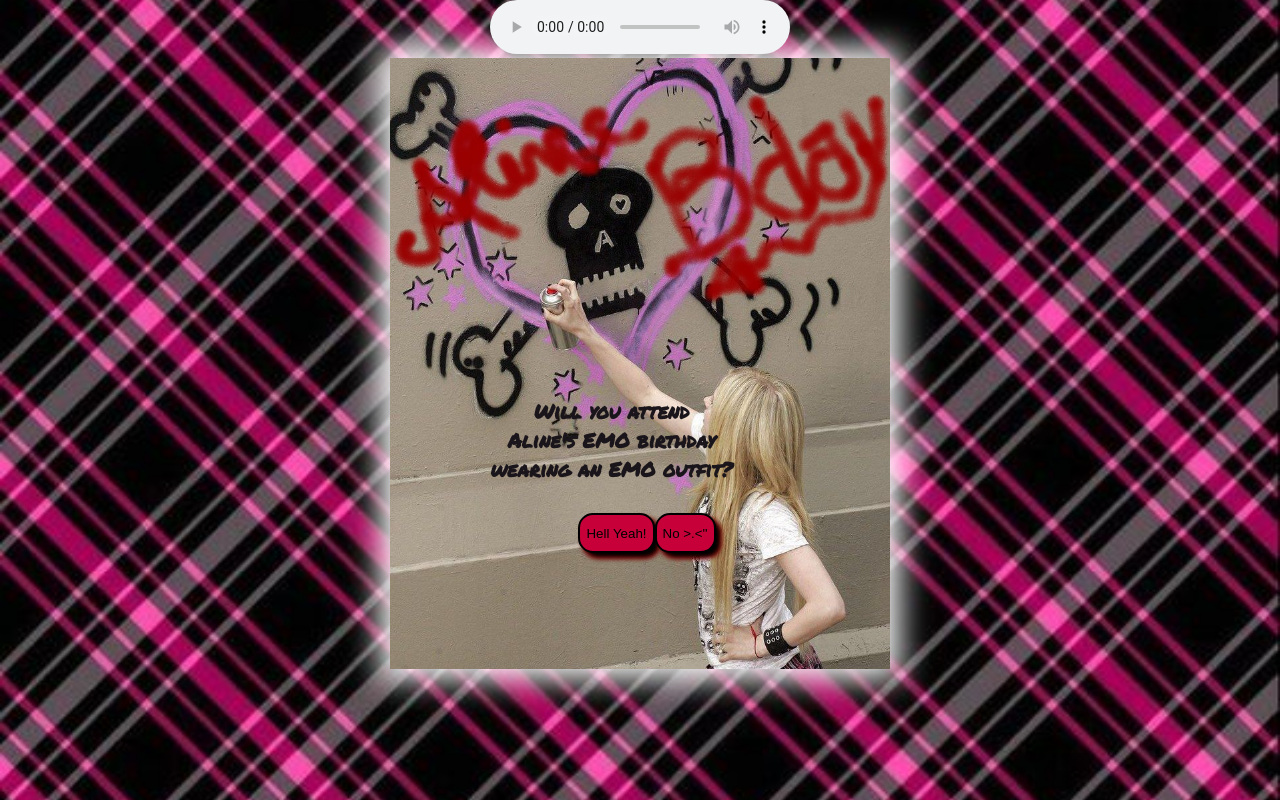
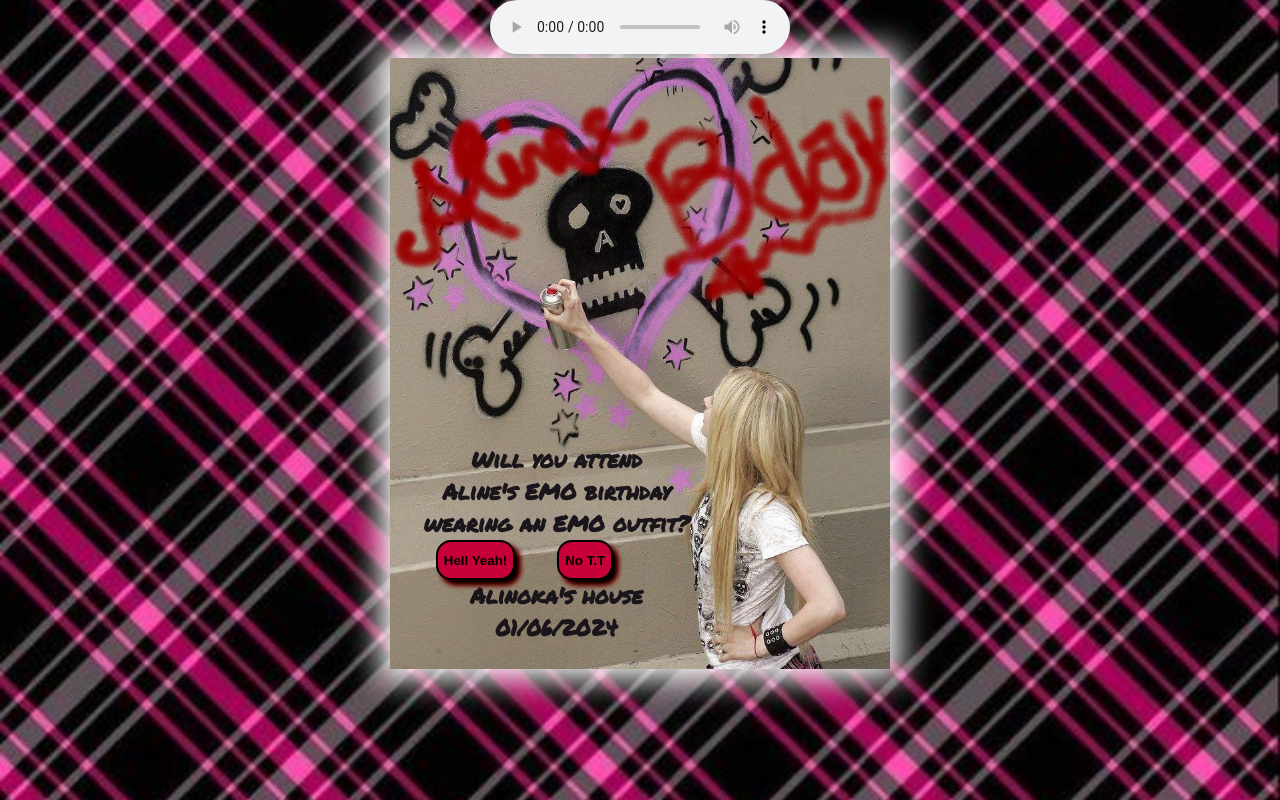
Before and after one commit to Alinoker/emo-birthday, a plain HTML site: page index.html in a window 1280 px wide. Drawn offline with Linux system fonts and the light colour scheme.

Commit message:
changed CSS

```diff
--- a/index.html
+++ b/index.html
@@ -36,29 +36,17 @@
 
         .image-caption{
             position: absolute;
-            top: 95%; /*my message lower or up */
-            transform: translateY(-50%);
-            left: 0%;
+            top: 86%; /*my message lower or up */
+            /*transform: translateY(-50%); //O `fixed` do #nobutton nao funciona se o parent tiver `transform`*/
+            left: -11%;
             width: 83%;
             font-family: 'Permanent Marker', cursive, sans-serif; /*sans-serif if font fails to load*/
             color: #1a151a;
             padding: 14px;
             margin: 0;
-            font-size: 20px;
+            font-size: 22px;
             font-weight: bold;
         }
-
-        /*.button {  /*both buttons
-            height: 40px;
-            background-color: #C70039;
-            border: 2px solid black;
-            border-radius: 15px;
-            color: black;
-            box-shadow: 5px 5px 5px black,
-                        5px 5px 5px red;
-             margin: 0 10px;
-            margin: 10px;
-            cursor: pointer; */
 
          #yesbutton {
             height: 40px;
@@ -66,22 +54,23 @@
             border: 2px solid black;
             border-radius: 15px;
             color:black;
-            margin-right: -10px;
+            margin-right: 162px;
             box-shadow: 5px 5px 5px black,
                         5px 5px 5px red;
+            font-weight: bolder;
         }
-
         #nobutton {
-            position: absolute;
+            position: fixed; /* */
             height: 40px;
             background-color: #C70039;
             border: 2px solid black;
             border-radius: 15px;
             color:black;
-            margin-left: 10px;
+            margin-left: -120px;
             box-shadow: 5px 5px 5px black,5px 5px 5px red;
-           /*transition: left 0.2s ease, top 0.2s ease; /*Add animation to the button's movement*/
             transition: left 0.2s cubic-bezier(0.25, 0.1, 0.25, 1), top 1s cubic-bezier(0.25, 0.1, 0.25, 1);
+            font-weight: bolder;
+
         }
     </style>
 </head>
@@ -97,9 +86,13 @@
         <div class="image-caption">
             Will you attend <br>
             Aline's EMO birthday<br>
-            wearing an EMO outfit? <br><br>
+            wearing an EMO outfit? <br>
             <button id="yesbutton">Hell Yeah! </button>
-            <button id="nobutton"> No >.<'' </button>
+            <button id="nobutton"> No T.T </button>
+            <br>
+            Alinoka's house <br>
+             01/06/2024<br>
+
         </div>
     </div>
 
@@ -110,45 +103,20 @@
         window.open("https://www.youtube.com/watch?v=hB991gO9UbQ", "_blank");
         });
 
-    //nobutton
-    //button run away when user gets close to it, event listener triggers the fuja function when the mouse enters the proximity of the button. to achieve this by calculating the distance between the mouse cursor and the button, and then triggering the fuja function when the distance is below a certain threshold.
-
-    document.getElementById("nobutton").addEventListener("mouseenter", function() {
-    fuja();
-    });
-
-    //I need to study this option before delete it
-//     document.getElementById("nobutton").addEventListener("mousemove", function(event) {
-//     var button = document.getElementById("nobutton");
-//     var buttonRect = button.getBoundingClientRect();
-
-//     var buttonCenterX = buttonRect.left + button.offsetWidth / 2;
-//     var buttonCenterY = buttonRect.top + button.offsetHeight / 2;
-
-//     var mouseX = event.clientX;
-//     var mouseY = event.clientY;
-
-//     var distance = Math.sqrt(Math.pow(mouseX - buttonCenterX, 2) + Math.pow(mouseY - buttonCenterY, 2));
-
-//     // Define a threshold for the distance
-//     var proximityThreshold = 100; // Adjust this threshold as needed
-
-//     // If the distance is below the threshold, trigger the fuja function
-//     if (distance < proximityThreshold) {
-//         fuja();
-//     }
-// });
-
+document.getElementById("nobutton").addEventListener("mousemove", fuja);
 function fuja() {
     var botaoNao = document.querySelector("#nobutton");
     var larguraJanela = window.innerWidth;
-                var alturaJanela =  window.innerHeight;
+    var alturaJanela = window.innerHeight;
+
+    var botaoNaoWidth = botaoNao.offsetWidth;
+    var botaoNaoHeight = botaoNao.offsetHeight;
 
     var maxX = larguraJanela - botaoNao.offsetWidth;
     var maxY = alturaJanela - botaoNao.offsetHeight;
 
-                var aleatorioX = Math.floor(Math.random() * maxX);
-                var aleatorioY = Math.floor(Math.random() * maxY);
+    var aleatorioX = Math.floor(Math.random() * (maxX - botaoNaoWidth + 1)); //button width
+    var aleatorioY = Math.floor(Math.random() * (maxY - botaoNaoHeight + 1)); //height
 
     botaoNao.style.left = aleatorioX + "px";
     botaoNao.style.top = aleatorioY + "px";
```
Lines whose indentation alone changed are shown as unchanged.
